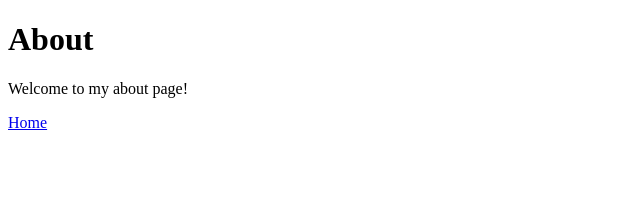
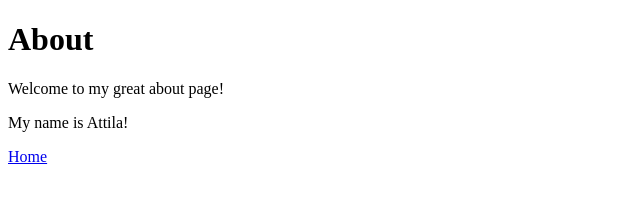
Before and after one commit to grotwebdesigner/grotwebdesigner.github.io, a plain HTML site: page about.html in a window 1280 px wide. Shown: the whole page, without its empty margins (0-640 px from the left). Drawn offline with Linux system fonts and the light colour scheme.

Commit message:
Input in About page!

```diff
--- a/about.html
+++ b/about.html
@@ -7,7 +7,8 @@
 </head>
 <body>
     <h1>About</h1>
-    <p>Welcome to my about page!</p>
+    <p>Welcome to my great about page!</p>
+    <p>My name is Attila!</p>
     <a href="/">Home</a>
 </body>
 </html>
```
